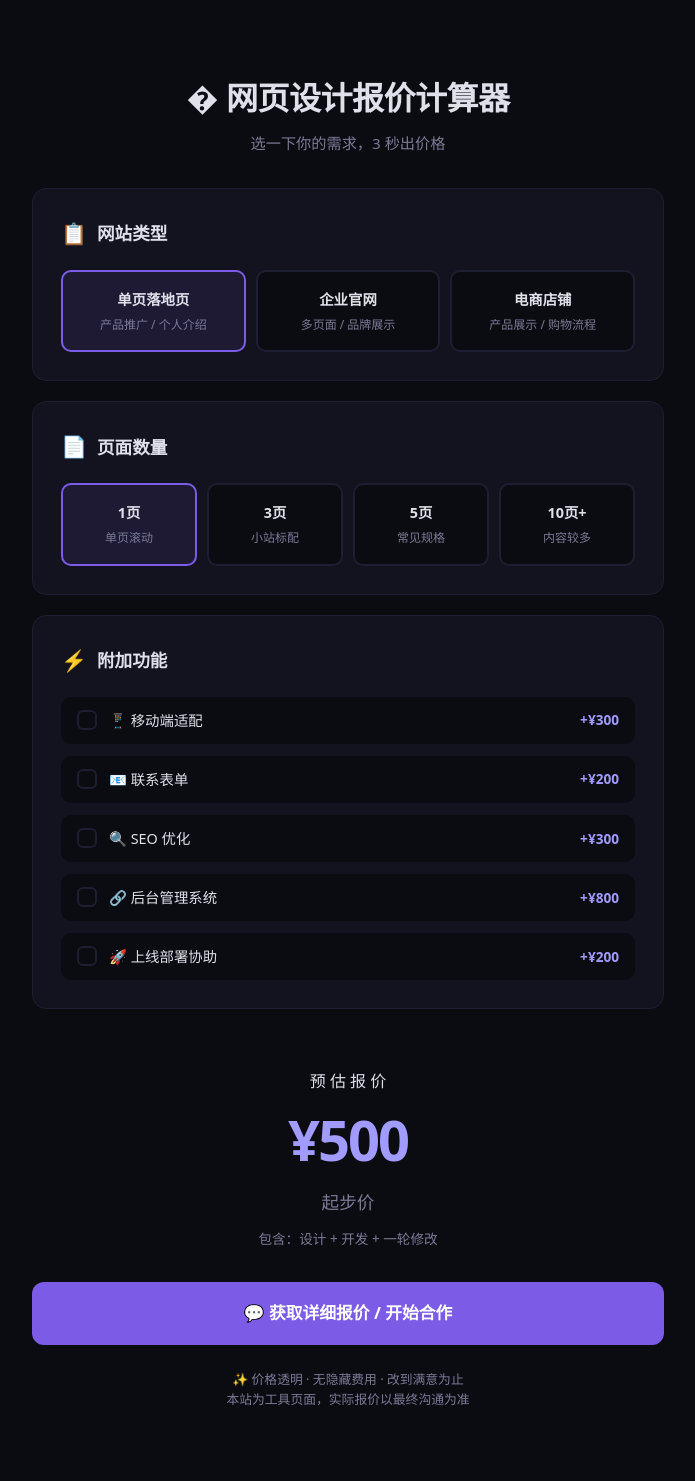
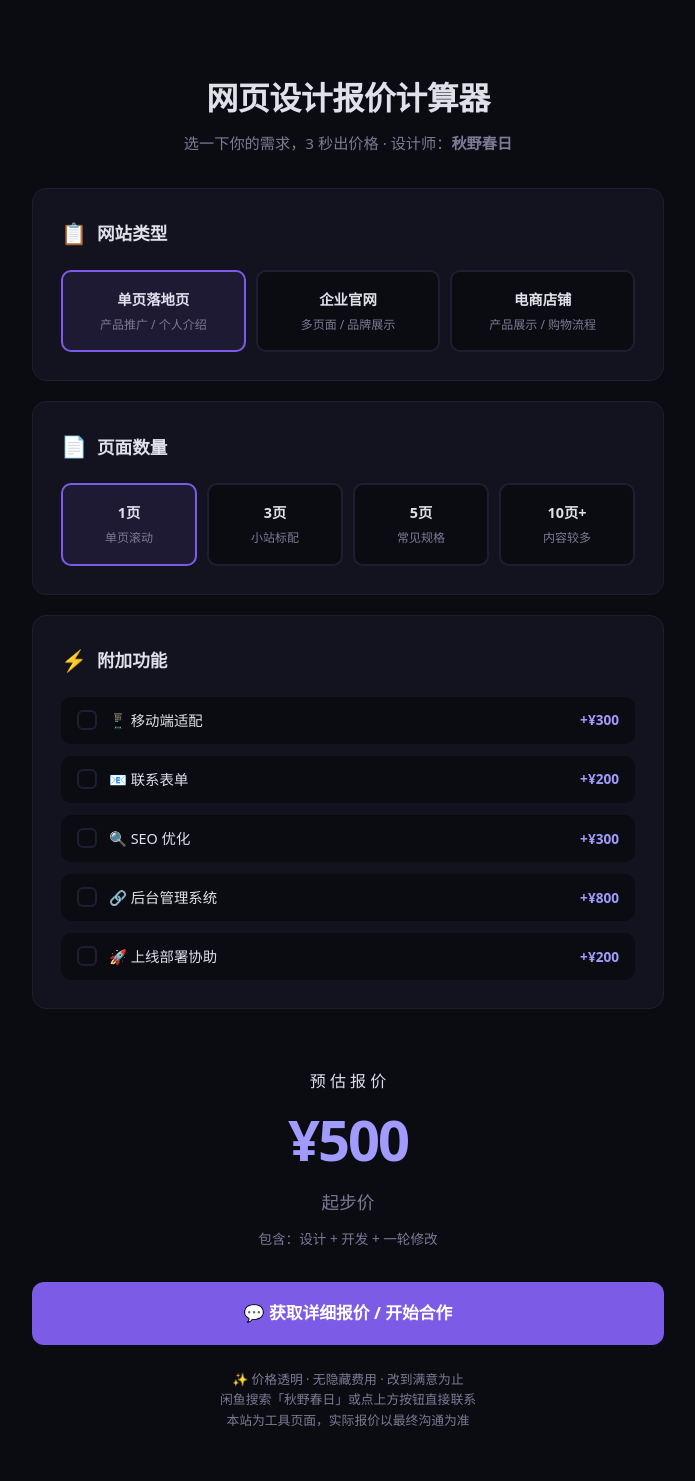
Before and after one commit to mingming-dm/web-design-calculator, a plain HTML site: page index.html in a window 1280 px wide. Shown: the whole page, without its empty margins (292-987 px from the left). Drawn offline with Linux system fonts and the light colour scheme.

Commit message:
添加闲鱼昵称：秋野春日

```diff
--- a/index.html
+++ b/index.html
@@ -42,8 +42,8 @@ footer{text-align:center;color:var(--muted);font-size:.8rem;padding:24px 0 48px}
 <body>
 <div class="container">
 <header>
-<h1>� 网页设计报价计算器</h1>
-<p>选一下你的需求，3 秒出价格</p>
+<h1>网页设计报价计算器</h1>
+<p>选一下你的需求，3 秒出价格 · 设计师：<b>秋野春日</b></p>
 </header>
 
 <div class="card">
@@ -95,6 +95,7 @@ footer{text-align:center;color:var(--muted);font-size:.8rem;padding:24px 0 48px}
 
 <footer>
 ✨ 价格透明 · 无隐藏费用 · 改到满意为止<br>
+闲鱼搜索「秋野春日」或点上方按钮直接联系<br>
 本站为工具页面，实际报价以最终沟通为准
 </footer>
 </div>
@@ -129,7 +130,7 @@ el.addEventListener('change',calc);
 document.getElementById('ctaBtn').addEventListener('click',function(){
 const total=document.getElementById('totalPrice').textContent;
 const msg='你好，我在报价计算器看到预估价格 '+total+'，想进一步了解。';
-prompt('复制这段话发给设计师，或在闲鱼搜索"网页设计报价计算器"找到我：',msg);
+prompt('打开闲鱼APP → 搜索用户"秋野春日" → 发送上面的话给我\n\n复制这段话：',msg);
 });
 </script>
 </body>
```
